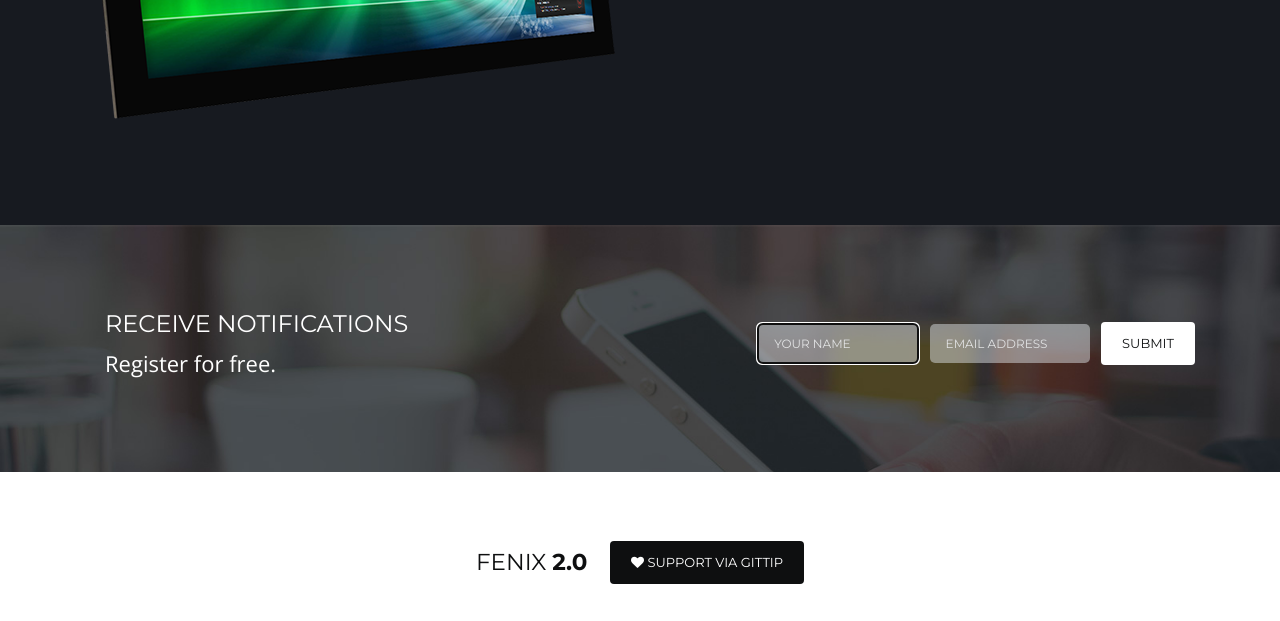
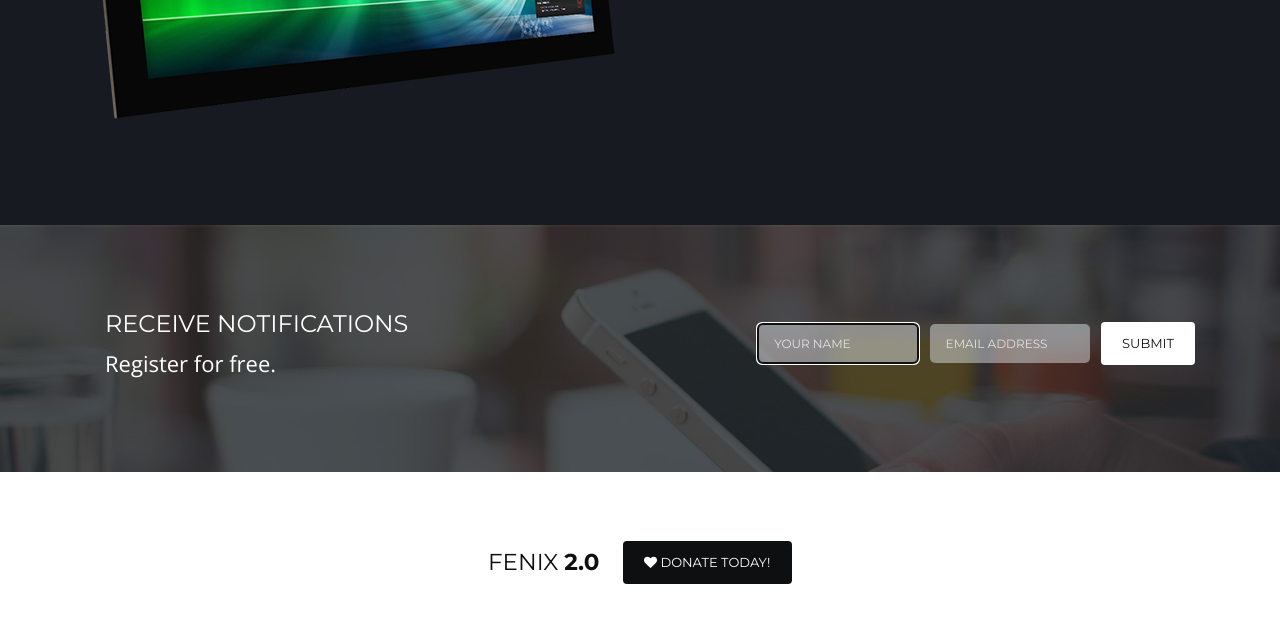
Before and after one commit to coreybutler/fenix, a plain HTML site: page index.html in a window 1280 px wide. Shown: the part 5743-6364 px from the top of the page. Drawn offline with nearby package versions, Linux system fonts and the light colour scheme; no server answers.

Commit message:
Update index.html

```diff
--- a/index.html
+++ b/index.html
@@ -513,7 +513,7 @@ Footer
 <footer>
   <div class="container logo">
      <div class="text-logo">fenix <b>2.0</b></div> <!-- Change your text logo here -->
-    <a href="https://www.gittip.com/coreybutler/" class="w_btn" target="_blank"><i class="fa">&#xf004;</i>&nbsp;Support via Gittip</a>
+    <a href="https://coreybutler.typeform.com/to/ZY4pyp" class="w_btn" target="_blank"><i class="fa">&#xf004;</i>&nbsp;Donate Today!</a>
 
       <div class="social_media">
         <a href="http://twitter.com/goldglovecb" target="_blank"><i class="fa">&#xf099;</i></a>
```
